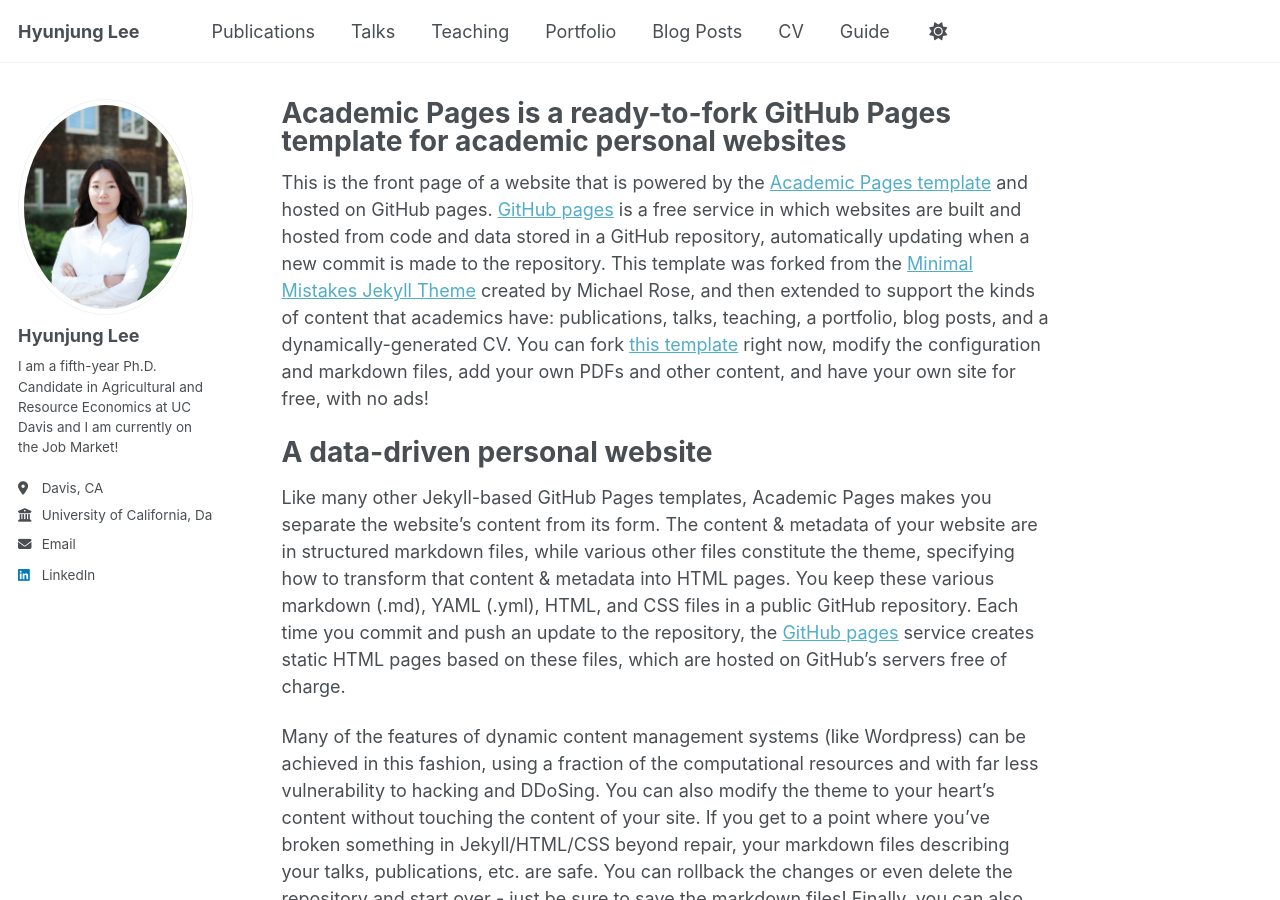
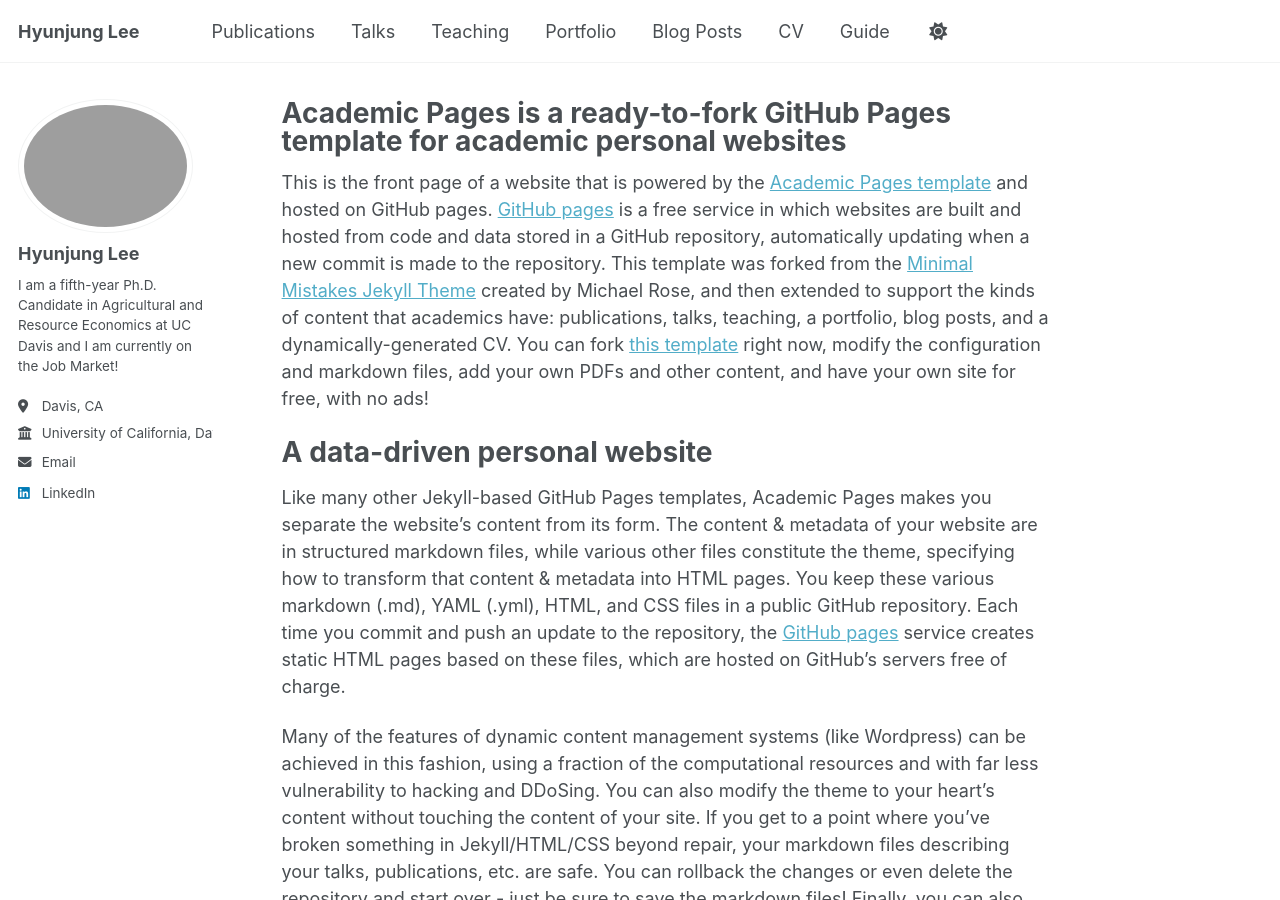
Before and after one commit to Hyunjung-agLee/hyunjung-aglee1.github.io, a Jekyll site: the page built from _pages/about.md, in a window 1280 px wide and 900 px high. Built offline with Jekyll 4.4.1, drawn with Linux system fonts in a browser that asks for light colours.

Commit message:
Update _config.yml

```diff
--- a/_config.yml
+++ b/_config.yml
@@ -22,7 +22,7 @@ repository               : "Hyunjung-agLee/hyunjung-aglee.github.io"
 #               Additional customization can be done by editing /_includes/author-profile.html
 author:
   # Biographic information
-  avatar           : "hlee_profile.jpeg"
+  avatar           : "hlee_profile.png"
   name             : "Hyunjung Lee"
   pronouns         : # example: "she/her"
   bio              : "I am a fifth-year Ph.D. Candidate in Agricultural and Resource Economics at UC Davis and I am currently on the Job Market!"
```
